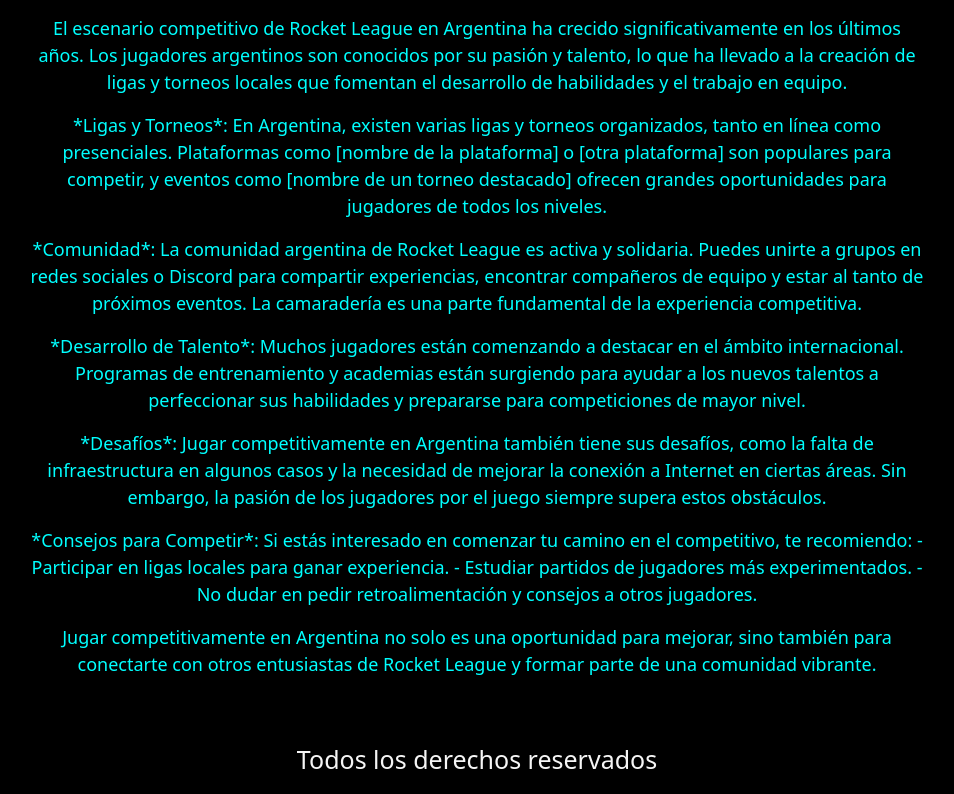
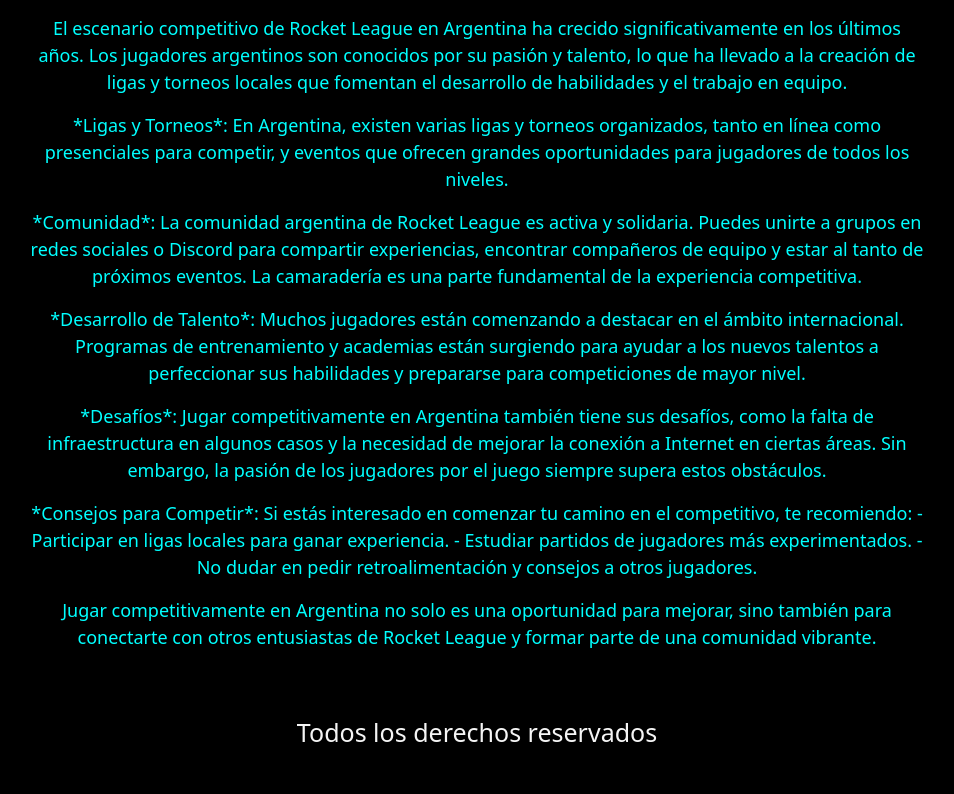
Before and after one commit to TomasRamirez28/3er-pre-entrega-desarrollo, a website: page index.html in a window 1280 px wide. Shown: the part 914-1708 px from the top of the page, without its empty margins (163-1117 px from the left). After the commit the page ends 1681 px from the top, so only its background shows below. Drawn offline with nearby package versions, Linux system fonts and the light colour scheme.

Commit message:
ultimas actualizaciones para entregar

```diff
--- a/index.html
+++ b/index.html
@@ -94,10 +94,8 @@
 
                 <p>
                     *Ligas y Torneos*: En Argentina, existen varias ligas y torneos organizados, tanto en línea
-                    como
-                    presenciales. Plataformas como [nombre de la plataforma] o [otra plataforma] son populares
-                    para
-                    competir, y eventos como [nombre de un torneo destacado] ofrecen grandes oportunidades para
+                    como presenciales para
+                    competir, y eventos que ofrecen grandes oportunidades para
                     jugadores de todos los niveles.
 
                 </p>
```
Also changed, not shown: paginas/equipos.html (+1 -1 lines), paginas/settings.html (+1 -1 lines).
